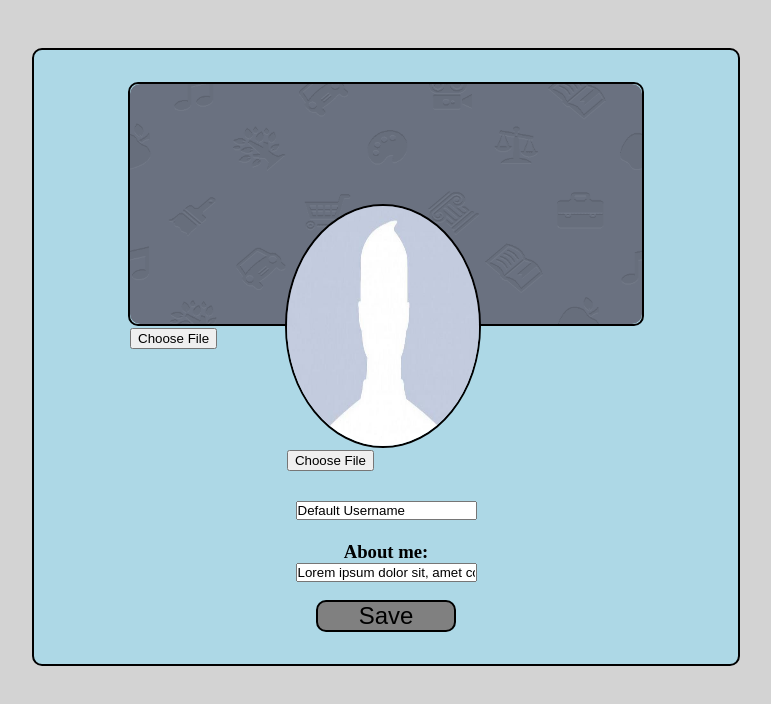
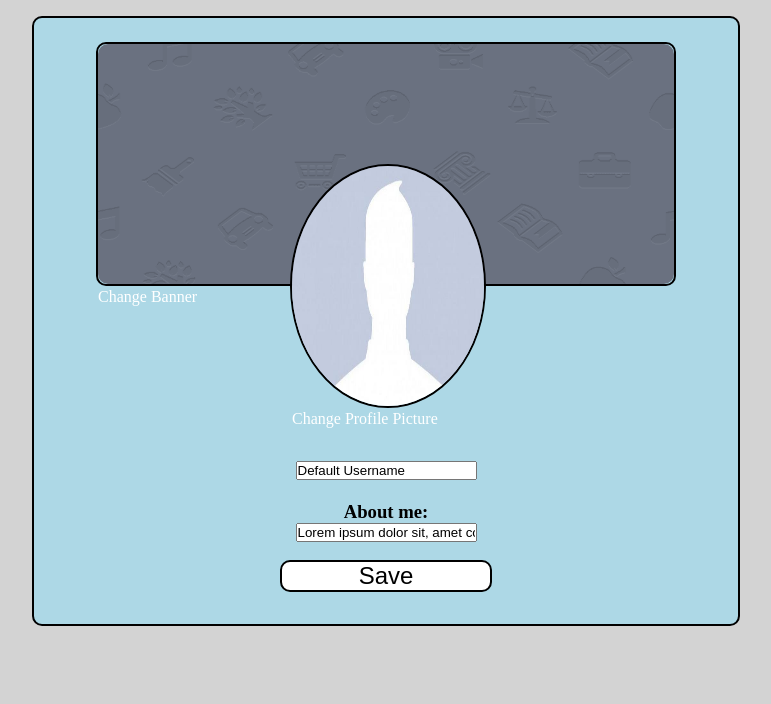
Before and after one commit to shrimp16/Profile-Creater, a plain HTML site: page index.html in a window 1280 px wide. Both pictures are taken after a click on the button "Edit Profile". Shown: the whole page, without its empty margins (254-1025 px from the left). Drawn offline with nearby package versions, Linux system fonts and the light colour scheme.

Commit message:
Changes on the files input

```diff
--- a/index.html
+++ b/index.html
@@ -15,11 +15,17 @@
     <div class="user-frame">
         <div class="banner">
             <img class="user-banner" src="images/default/defaultbanner.png" id="banner" alt="banner">
-            <input type="file" id="banner-pic">
+
+            <a class="link" id="input-banner-text" style="display: none">Change Banner</a>
+            <input type="file" id="banner-pic" style="display: none">
 
             <div class="picture">
+
                 <img class="user-picture" src="images/default/defaultuser.jpg" id="user" alt="">
+
+                <a class="link" id="input-user-text" style="display: none">Change Profile Picture</a>
                 <input type="file" id="user-pic">
+
             </div>
         </div>
 
@@ -27,7 +33,8 @@
             <h1 id="username">Default Username</h1>
             <br>
             <h3>About me: </h3>
-            <p id="aboutme" class="aboutme">Lorem ipsum dolor sit, amet consectetur adipisicing elit. Placeat sit illo modi aperiam in, tempora omnis sed ducimus? Tenetur quam veritatis velit cumque, veniam praesentium!</p>
+            <p id="aboutme" class="aboutme">Lorem ipsum dolor sit, amet consectetur adipisicing elit. Placeat sit illo
+                modi aperiam in, tempora omnis sed ducimus? Tenetur quam veritatis velit cumque, veniam praesentium!</p>
         </div>
         <br>
         <button id="editProfile">Edit Profile</button>
--- a/script.js
+++ b/script.js
@@ -3,8 +3,10 @@ let aboutMe = document.getElementById("aboutme");
 let button = document.getElementById("editProfile");
 let save = document.getElementById("save");
 
-let userPicChange = document.getElementById("user-pic");
-let userBannerChange = document.getElementById("banner-pic");
+let userPicChange = document.getElementById("input-user-text");
+let userBannerChange = document.getElementById("input-banner-text");
+let userPicInput = document.getElementById("user-pic");
+let bannerPicInput = document.getElementById("banner-pic");
 
 $('#editProfile').click(() => {
 
@@ -39,7 +41,7 @@ $('#save').click(() => {
 
 let uploaded_image;
 
-userBannerChange.addEventListener('change', function() {
+bannerPicInput.addEventListener('change', function() {
   const reader = new FileReader();
   reader.addEventListener('load', () => {
     uploaded_image = reader.result;
@@ -48,7 +50,7 @@ userBannerChange.addEventListener('change', function() {
   reader.readAsDataURL(this.files[0]);
 });
 
-userPicChange.addEventListener('change', function() {
+userPicInput.addEventListener('change', function() {
     const reader = new FileReader();
     reader.addEventListener('load', () => {
       uploaded_image = reader.result;
@@ -56,3 +58,11 @@ userPicChange.addEventListener('change', function() {
     });
     reader.readAsDataURL(this.files[0]);
   });
+
+  $("#input-user-text").click(function () {
+    $("#user-pic").trigger('click');
+});
+
+  $('#input-banner-text').click(() => {
+    $('#banner-pic').trigger('click');
+  })
--- a/styles.css
+++ b/styles.css
@@ -14,7 +14,7 @@ body {
     padding-bottom: 2rem;
     width: 55%;
     margin: auto;
-    margin-top: 3rem;
+    margin-top: 1rem;
     border: 2px black solid;
     border-radius: 10px;
 }
@@ -22,11 +22,11 @@ body {
 .banner{
     position: relative;
     height: 30vh;
-    width: 40vw;
+    width: 45vw;
     border: 2px black solid;
     border-radius: 10px;
     margin: auto;
-    margin-top: 2rem;
+    margin-top: 1.5rem;
 }
 
 
@@ -36,7 +36,7 @@ body {
     height: 30vh;
     width: 15vw;
     border-radius: 50%;
-    left: 12.1vw;
+    left: 15vw;
     top: 15vh;
 }
 
@@ -61,17 +61,17 @@ body {
 }
 
 button {
-    background-color: gray;
+    background-color: white;
     font-size: 1.5rem;
-    width: 20%;
+    width: 30%;
     margin: auto;
     border: 2px black solid;
     border-radius: 10px;
-    transition: 0.3s;
+    transition: 1s;
 }
 
 button:hover {
-    background-color: rgba(211, 211, 211, 0.8);
+    background-color: blue;
     cursor: pointer;
 }
 
@@ -79,3 +79,13 @@ input[type='file']{
     color: transparent;
     display: none;
 }
+
+.link {
+    color: white;
+    transition: 1s;
+}
+
+.link:hover {
+    color: blue;
+    cursor: pointer;
+}
```
